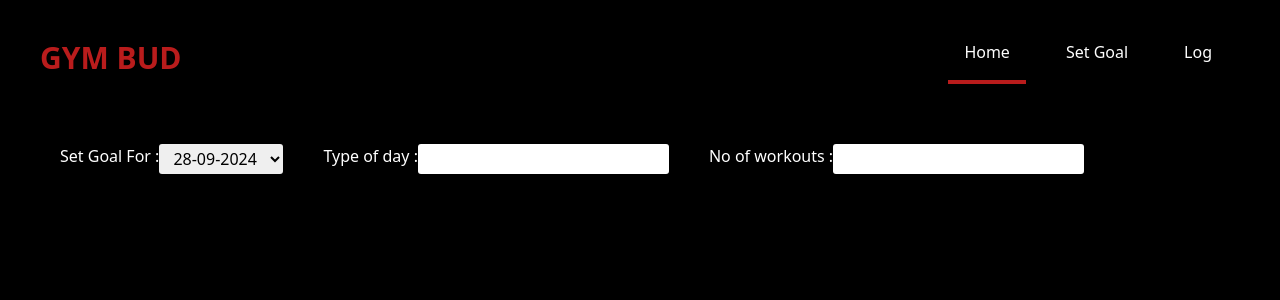
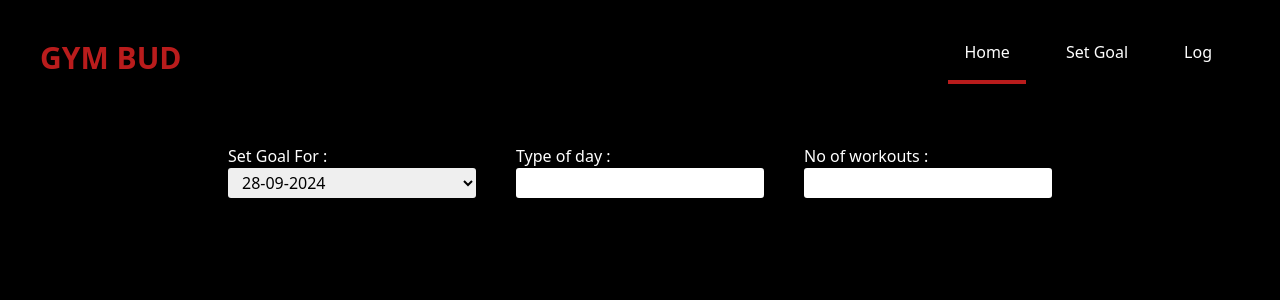
Before and after one commit to mithunsai/gym-bud-fe, a React (Create React App) app: page /set-goals in a window 1280 px wide. Shown: the top 300 px of the page. Built offline with nearby package versions, Linux system fonts and the light colour scheme.

Commit message:
changes style

```diff
--- a/src/pages/set-goals/SetGoals.jsx
+++ b/src/pages/set-goals/SetGoals.jsx
@@ -22,9 +22,9 @@ function SetGoals() {
         <>
             <div>
                 <div>
-                    <div className='flex flex-col lg:flex-row py-10'>
+                    <div className='flex flex-col md:flex-row py-10 md:justify-center'>
 
-                        <div className='my-5 px-5 text-left flex flex-col lg:flex-row'>
+                        <div className='my-5 px-5 text-left flex flex-col md:w-72'>
                             <label htmlFor="goalDate" className='' >Set Goal For : </label>
                             <select id="goalDate" className="text-black">
                                 {goalDates.map((goalDate) => (
@@ -33,12 +33,12 @@ function SetGoals() {
                             </select>
                         </div>
 
-                        <div className='my-5 px-5 text-left flex flex-col lg:flex-row'>
+                        <div className='my-5 px-5 text-left flex flex-col md:w-72'>
                             <label htmlFor="workoutDay" className=''>Type of day : </label>
                             <input id="workoutDay" className="text-black" />
                         </div>
 
-                        <div className='my-5 px-5 text-left flex flex-col lg:flex-row'><label htmlFor="workouts" className=''>No of workouts : </label>
+                        <div className='my-5 px-5 text-left flex flex-col md:w-72'><label htmlFor="workouts" className=''>No of workouts : </label>
                             <input
                                 id="workouts"
                                 className="text-black"
```
